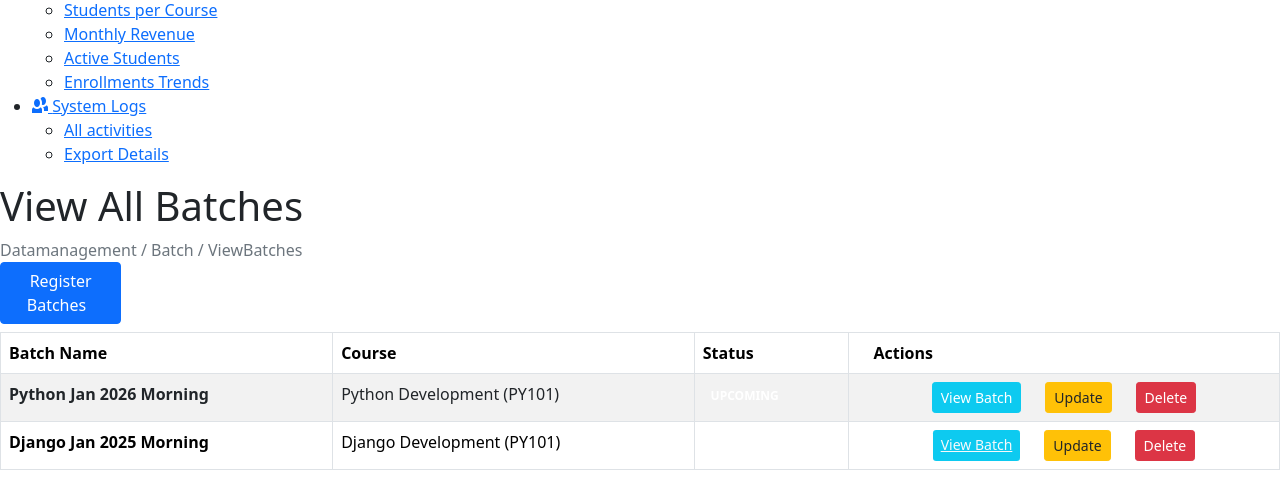
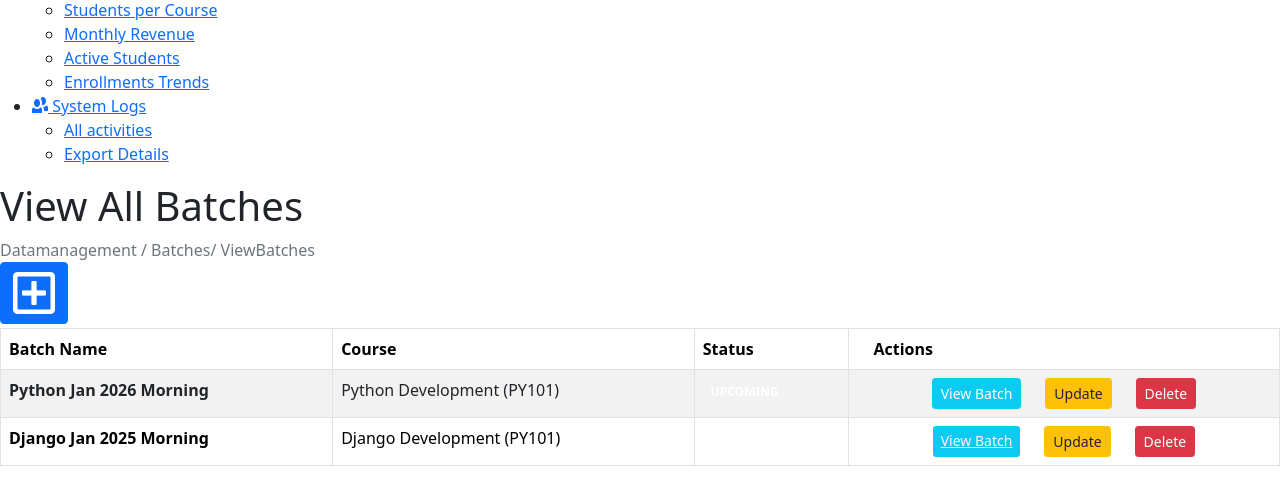
Before and after one commit to biswas-github/Intern-at-Xdezo, a Django app: page /AdminDashboard/Batch/ViewBatches in a window 1280 px wide. Shown: the part 1046-1532 px from the top of the page. Run offline with Django 5.2, Linux system fonts and the light colour scheme; some libraries are stand-ins or nearby versions.

Commit message:
added batches breatdcrumbs

```diff
--- a/templates/ADMIN/BATCH/View-Batches.html
+++ b/templates/ADMIN/BATCH/View-Batches.html
@@ -670,24 +670,27 @@
                                 <div class="d-flex justify-content-between align-items-center">
                                     <div>
                                         <h1 class="page-title">View All Batches</h1>
-                                        <p class="text-muted mb-0">Datamanagement / Batch / ViewBatches</p>
+                                        <p class="text-muted mb-0">
+                                            <a class="text-muted"
+                                               style="text-decoration: none"
+                                               href="{% url 'AdminDashboard' %}">Datamanagement</a> / Batches/ ViewBatches
+                                        </p>
                                     </div>
                                 </div>
                             </header>
                             <!-- add the batches -->
-                            <div class="row">
-                                <div class=" col-12 col-lg-8  d-block d-sm-block  ">
-                                    <div class="d-block">
-                                        <a href="{% url 'Batch' %}">
-                                            <button type="button" class="btn btn-primary  mb-sm-2  ">
-                                                &nbsp; &nbsp; Register&nbsp; &nbsp;&nbsp;
-                                                <br>
-                                                Batches &nbsp;
-                                            </button>
-                                        </a>
-                                    </div>
+                            <div class="w-25 ms-0 ms-sm-0">
+                                <div class="d-block">
+                                    <a href="{% url 'Batch' %}">
+                                        <!-- Button wrapper kept for blue background and clicking area -->
+                                        <button type="button" class="btn btn-primary mb-sm-1">
+                                            <!-- Removed text, added 'fa-2x' to make icon bigger -->
+                                            <i class="far fa-plus-square fa-3x" aria-hidden="true"></i>
+                                        </button>
+                                    </a>
                                 </div>
                             </div>
+                            <!-- ./ button -->
                             <!-- ./add batches -->
                             <!-- content goes here -->
                             <!-- Table for Viewing and Updating Batches -->
--- a/templates/ADMIN/DataManagement_Student.html
+++ b/templates/ADMIN/DataManagement_Student.html
@@ -662,7 +662,9 @@
                     <p class="text-muted mb-0">
                       <a class="text-muted"
                          style="text-decoration: none"
-                         href="{% url 'AdminDashboard' %}">DataManagement</a>/ <a href="{% url 'ViewStudent' %}">Students</a> / <a style="text-decoration: none" class="text-muted">Add new students</a>
+                         href="{% url 'AdminDashboard' %}">DataManagement</a>/ <a class="text-muted"
+    style="text-decoration: none"
+    href="{% url 'ViewStudent' %}">Students</a> / <a style="text-decoration: none" class="text-primary">Add new students</a>
                     </p>
                   </div>
                 </div>
```
Also changed, not shown: templates/ADMIN/BATCH/Batch.html (+7 -2 lines).
